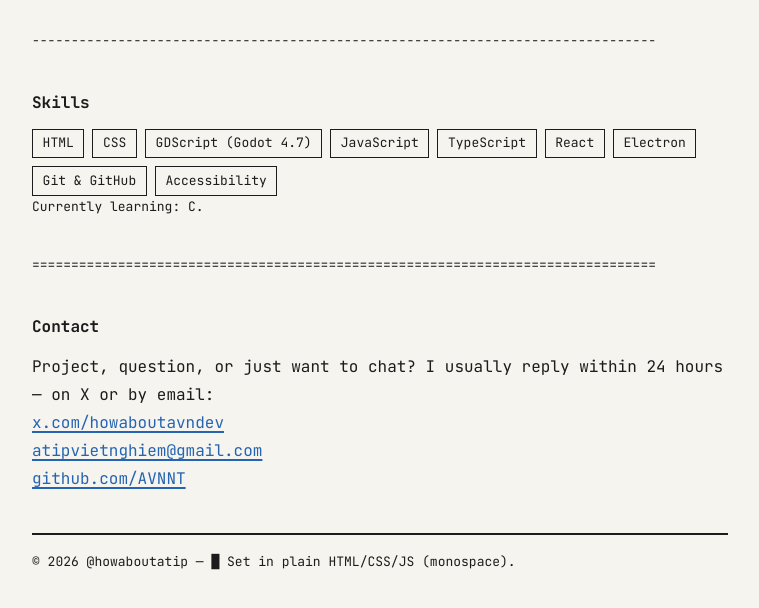
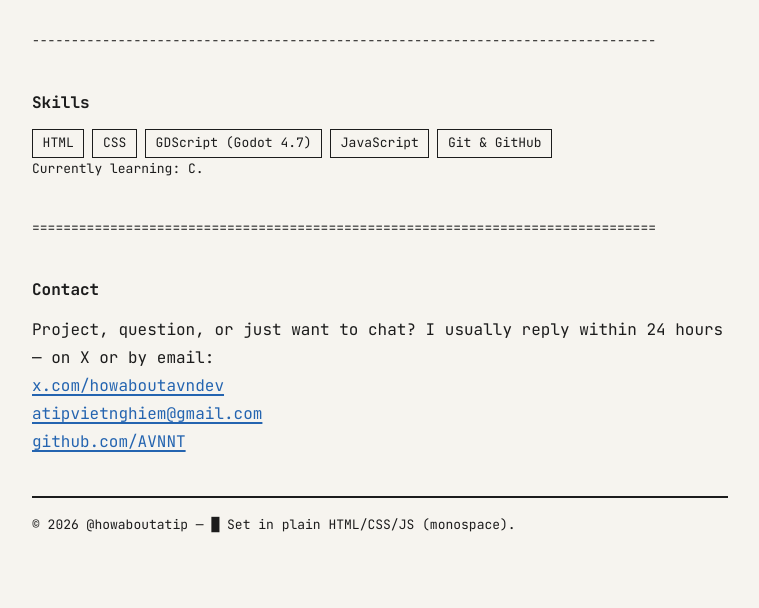
Before and after one commit to AVNNT/portfolio, a plain HTML site: page index.html in a window 1280 px wide. Shown: the part 1635-2243 px from the top of the page, without its empty margins (260-1019 px from the left). After the commit the page ends 2219 px from the top, so only its background shows below. Drawn offline with Linux system fonts and the light colour scheme.

Commit message:
Skills chips: only what is actually true (HTML, CSS, GDScript, JS, Git) — drop TS/React/Electron/Accessibility
Generated by Mistral Vibe.
Co-Authored-By: Mistral Vibe <vibe@mistral.ai>

```diff
--- a/index.html
+++ b/index.html
@@ -224,11 +224,7 @@
       <li>CSS</li>
       <li>GDScript (Godot 4.7)</li>
       <li>JavaScript</li>
-      <li>TypeScript</li>
-      <li>React</li>
-      <li>Electron</li>
       <li>Git &amp; GitHub</li>
-      <li>Accessibility</li>
     </ul>
     <p class="small">Currently learning: C.</p>
   </section>
```
Also changed, not shown: 1 other file.
